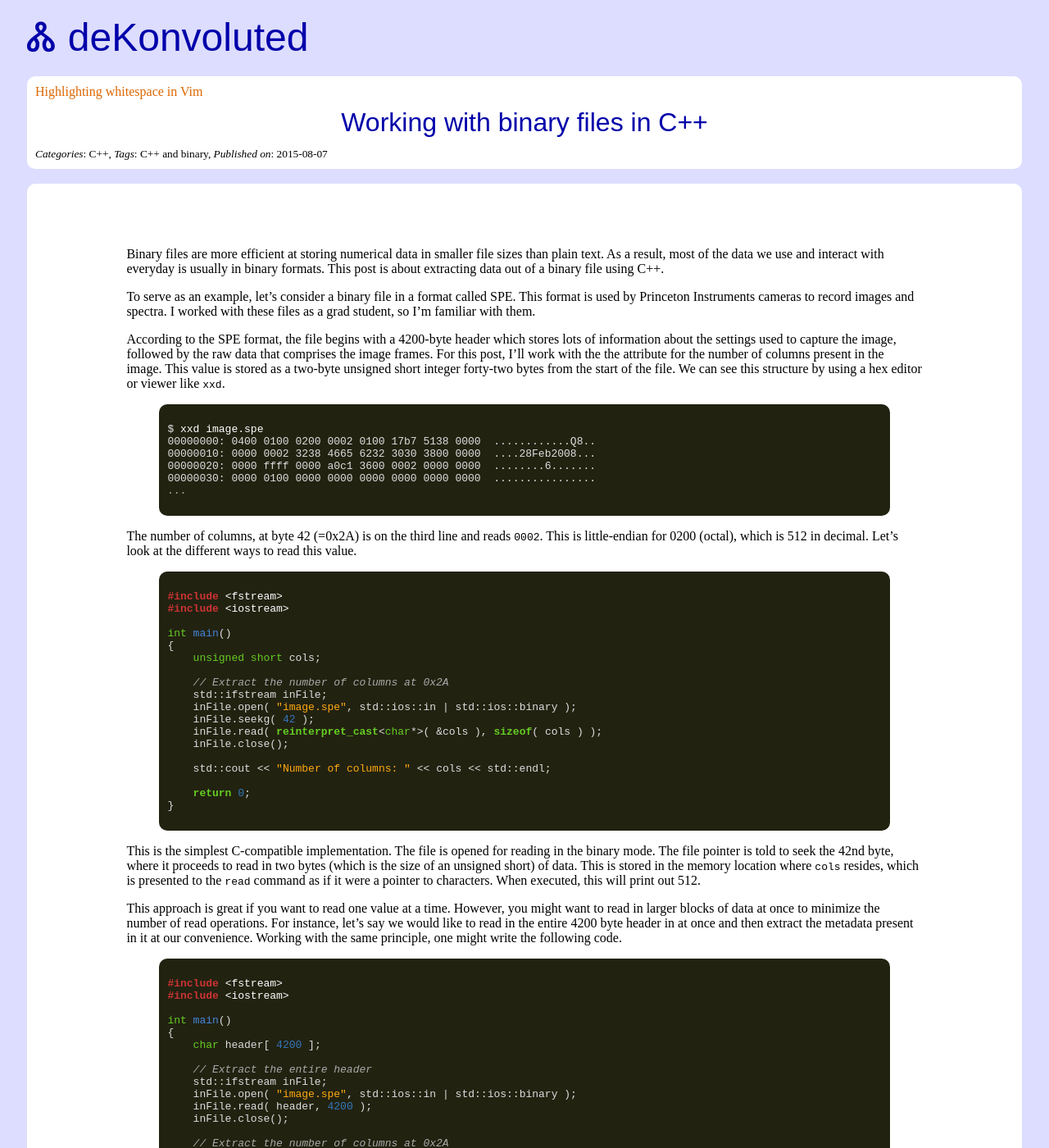
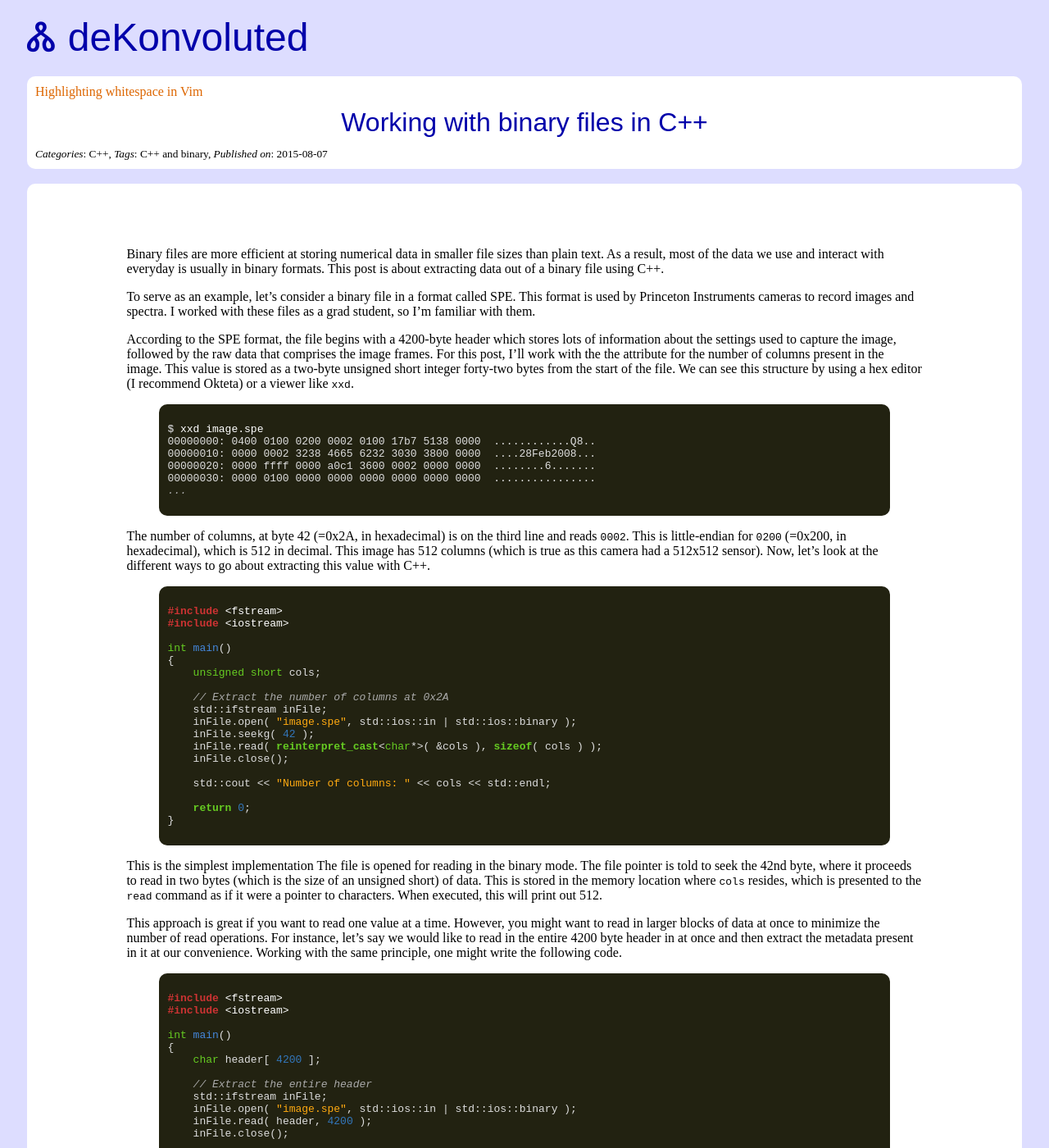
Before and after one commit to dekonvoluted/dekonvoluted.github.io, a Jekyll site: the page built from _posts/2015-08-07-working-with-binary-files-in-c++.md, in a window 1280 px wide and 1400 px high. Shown: the whole window at 82% size. Built offline with Jekyll 4.4.1, drawn with Linux system fonts in a browser that asks for light colours; comment, search, counter and statistics services are not loaded.

Commit message:
Fix some issues with binary files post

```diff
--- a/_posts/2015-08-07-working-with-binary-files-in-c++.md
+++ b/_posts/2015-08-07-working-with-binary-files-in-c++.md
@@ -17,7 +17,7 @@ I worked with these files as a grad student, so I'm familiar with them.
 According to the SPE format, the file begins with a 4200-byte header which stores lots of information about the settings used to capture the image, followed by the raw data that comprises the image frames.
 For this post, I'll work with the the attribute for the number of columns present in the image.
 This value is stored as a two-byte unsigned short integer forty-two bytes from the start of the file.
-We can see this structure by using a hex editor or viewer like `xxd`.
+We can see this structure by using a hex editor (I recommend Okteta) or a viewer like `xxd`.
 
 {% highlight console %}
 $ xxd image.spe
@@ -28,9 +28,10 @@ $ xxd image.spe
 ...
 {% endhighlight %}
 
-The number of columns, at byte 42 (=0x2A) is on the third line and reads `0002`.
-This is little-endian for 0200 (octal), which is 512 in decimal.
-Let's look at the different ways to read this value.
+The number of columns, at byte 42 (=0x2A, in hexadecimal) is on the third line and reads `0002`.
+This is little-endian for `0200` (=0x200, in hexadecimal), which is 512 in decimal.
+This image has 512 columns (which is true as this camera had a 512x512 sensor).
+Now, let's look at the different ways to go about extracting this value with C++.
 
 {% highlight cpp lineanchors %}
 #include <fstream>
@@ -53,7 +54,7 @@ int main()
 }
 {% endhighlight %}
 
-This is the simplest C-compatible implementation.
+This is the simplest implementation
 The file is opened for reading in the binary mode.
 The file pointer is told to seek the 42nd byte, where it proceeds to read in two bytes (which is the size of an unsigned short) of data.
 This is stored in the memory location where `cols` resides, which is presented to the `read` command as if it were a pointer to characters.
```
